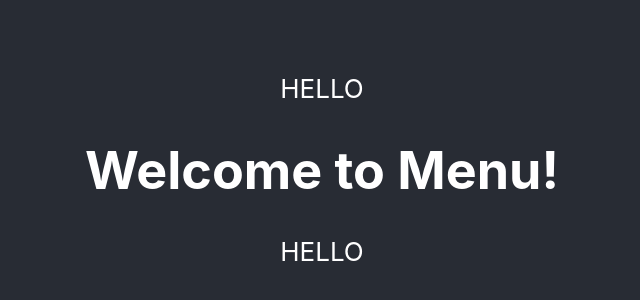
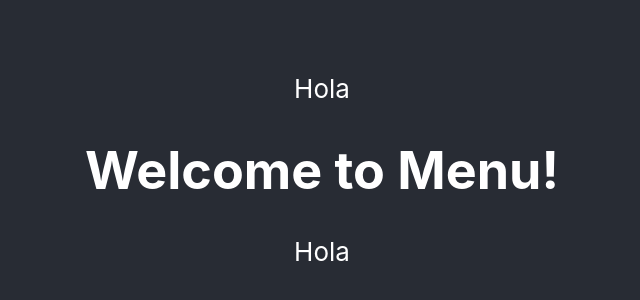
Before and after one commit to LinkedInLearning/react-errores-comunes-solucionarlos-2928135, a React (Create React App) app: page / in a window 1280 px wide. Shown: the part 230-530 px from the top of the page, without its empty margins (318-958 px from the left). Built offline with nearby package versions, Linux system fonts and the light colour scheme.

Commit message:
feat(01_06): use absolute routes

```diff
--- /dev/null
+++ b/jsconfig.json
@@ -0,0 +1,6 @@
+{
+  "compilerOptions": {
+    "baseUrl": "src"
+  },
+  "include": ["src"]
+}
--- a/src/components/menu/menu.js
+++ b/src/components/menu/menu.js
@@ -1,4 +1,4 @@
-import { LINKS } from '../../helpers/constants';
+import { LINKS } from 'helpers/constants';
 
 export function Menu(props) {
   return (
--- a/src/helpers/constants.js
+++ b/src/helpers/constants.js
@@ -1 +1 @@
-export const LINKS = 'HELLO';
+export const LINKS = 'Hola';
```
